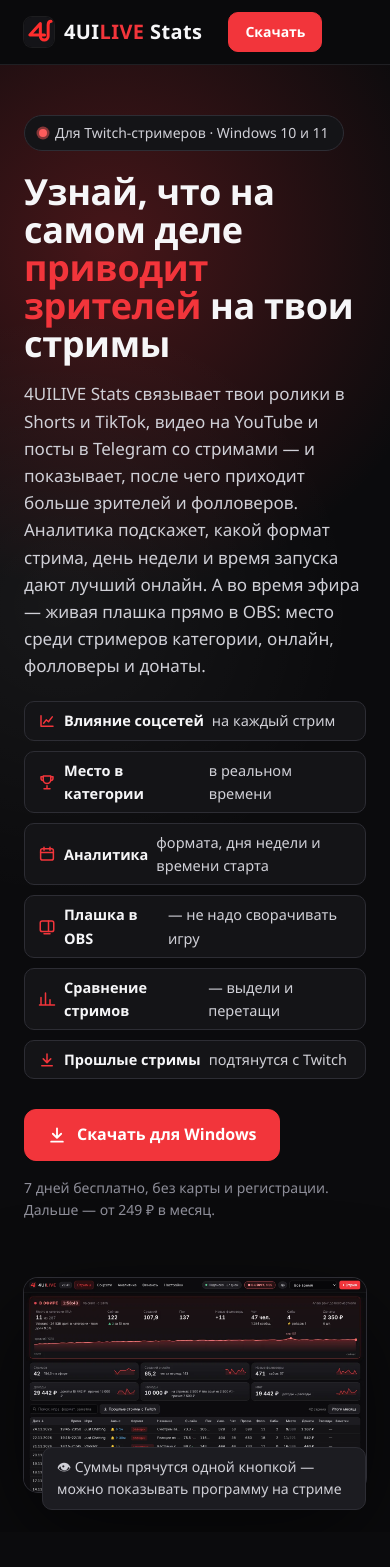
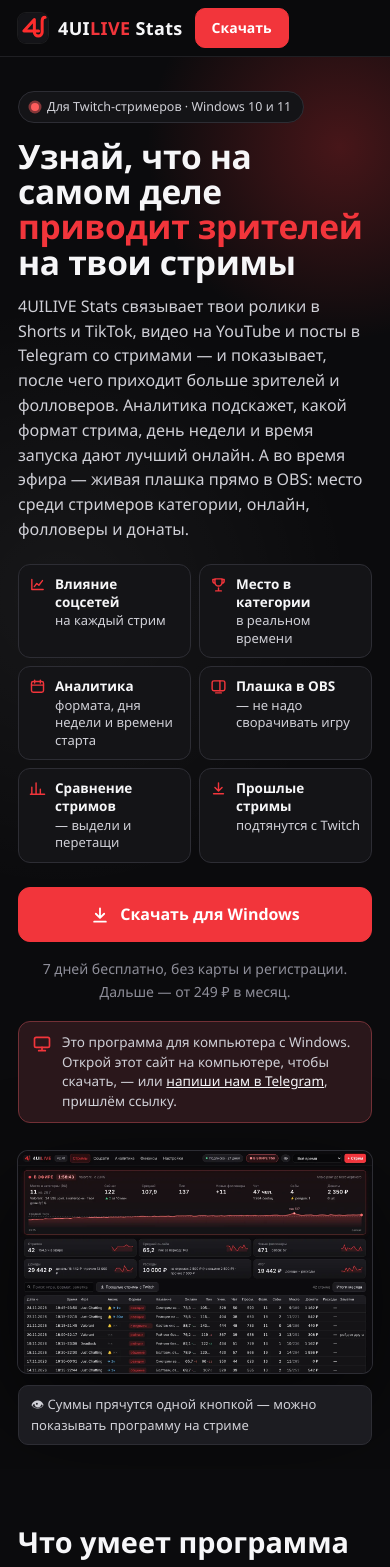
Before and after one commit to 4UILIVE/4uilive-stats, a plain HTML site: page index.html in a window 390 px wide. Shown: the top 1567 px of the page. Drawn offline with Linux system fonts and the light colour scheme; no server answers.

Commit message:
Add files via upload

```diff
--- a/index.html
+++ b/index.html
@@ -129,6 +129,43 @@ details{border-radius:16px}
 @media (prefers-reduced-motion:reduce){.reveal{opacity:1;transform:none}.kicker i{animation:none}}
 @media(max-width:900px){.grid,.plans,.steps,.faq{grid-template-columns:1fr 1fr}.split,.cmphead{grid-template-columns:1fr}.hl{grid-template-columns:1fr}.cmpbox .drag{display:none}header nav{display:none}.shot .obs{display:none}.warn{flex-direction:column}}
 @media(max-width:600px){.hl{grid-template-columns:1fr}.grid,.plans,.steps,.faq{grid-template-columns:1fr}.hero{padding-top:50px}}
+
+/* ===== телефоны (с 2.42) ===== */
+.mobnote{display:none}
+@media(hover:none){.card:hover,.step:hover,.plan:hover,.btn:hover{transform:none}}
+@media(max-width:600px){
+ .wrap{padding-left:18px;padding-right:18px}
+ header .wrap{height:56px;gap:12px}
+ header .brand{font-size:18px}
+ .hero{padding:34px 0 24px}
+ .hero::before{width:420px;height:420px;inset:-120px -160px auto auto}
+ .kicker{font-size:12.5px;padding:5px 12px}
+ h1{font-size:clamp(30px,8.6vw,38px);margin:16px 0 14px}
+ .lead{font-size:16px;line-height:1.55;margin-bottom:22px}
+ .hl{display:grid;grid-template-columns:1fr 1fr;gap:8px;margin:0 0 24px}
+ .hl span{display:block;position:relative;padding:10px 10px 10px 36px;font-size:13px;line-height:1.35;border-radius:12px}
+ .hl span b{display:block;font-size:13.5px;margin-bottom:1px}
+ .hl svg{position:absolute;left:10px;top:11px;width:17px;height:17px}
+ .cta .btn{width:100%;padding:14px 18px}
+ .cta small{text-align:center}
+ .mobnote{display:flex;gap:10px;align-items:flex-start;margin-top:6px;background:color-mix(in srgb,var(--ac) 10%,var(--sf));border:1px solid color-mix(in srgb,var(--ac) 35%,var(--line));border-radius:12px;padding:11px 13px;font-size:13.5px;line-height:1.45;color:var(--t2)}
+ .mobnote a{color:var(--text)}
+ .mobnote svg{width:20px;height:20px;flex:none;color:var(--ac);margin-top:1px}
+ .shot{width:calc(100vw - 36px);margin-top:28px}
+ .shot img.main{border-radius:10px}
+ .shot .tag{position:static;display:block;margin-top:12px;font-size:13px;padding:8px 12px}
+ section{padding-top:56px}
+ section h2{font-size:clamp(26px,7.4vw,32px)}
+ .card{padding:20px}
+ .card h3{font-size:17px}
+ .card p{font-size:14.5px}
+ .grid,.plans,.steps,.faq{gap:12px}
+ .cmpbox .cmpimg{border-radius:12px 12px 0 0}
+ .obsbox img{width:min(300px,86vw)}
+ .final{margin-top:60px;padding:36px 18px;border-radius:18px}
+ .final .btn{width:100%}
+}
+@media(max-width:360px){ .hl{grid-template-columns:1fr} h1{font-size:28px} }
 </style>
 </head>
 <body>
@@ -154,6 +191,7 @@ details{border-radius:16px}
   <div class="cta">
     <a class="btn primary dl" id="dlMain" href="https://github.com/4UILIVE/4uilive-stats/releases/latest"><svg viewBox="0 0 24 24" fill="none" stroke="currentColor" stroke-width="2.2" stroke-linecap="round" stroke-linejoin="round"><path d="M12 4v11M7 10.5l5 5 5-5M5 20h14"/></svg><span id="dlText">Скачать для Windows</span></a>
     <small id="dlInfo">7 дней бесплатно, без карты и регистрации. Дальше — от 249 ₽ в месяц.</small>
+    <div class="mobnote"><svg viewBox="0 0 24 24" fill="none" stroke="currentColor" stroke-width="2" stroke-linecap="round" stroke-linejoin="round"><rect x="3" y="4" width="18" height="12" rx="2"/><path d="M8 20h8M12 16v4"/></svg><span>Это программа для компьютера с Windows. Открой этот сайт на компьютере, чтобы скачать, — или <a href="https://t.me/supp0rt_4uilive_twitch">напиши нам в Telegram</a>, пришлём ссылку.</span></div>
   </div>
 </div>
   <div class="shot">
```
